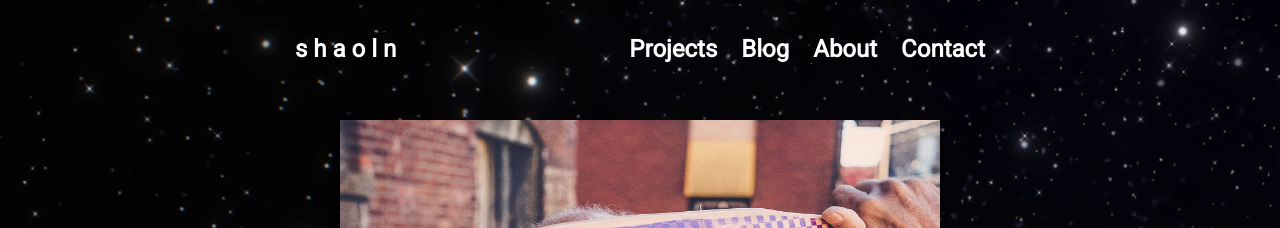
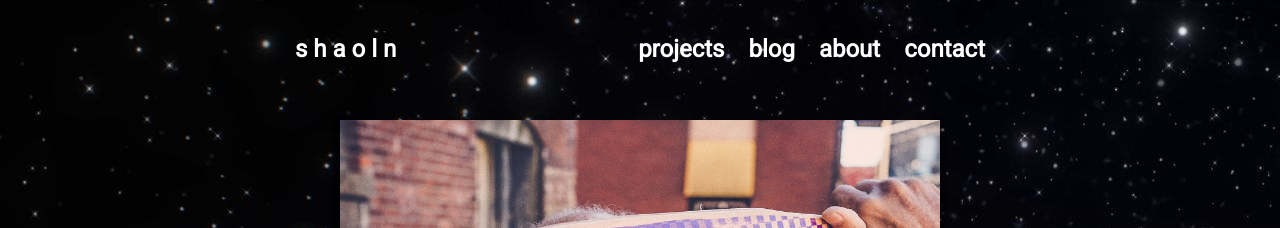
Before and after one commit to shaolnbeats/shaolnbeats.github.io, a Jekyll site: the page built from index.md, in a window 1280 px wide. Shown: the top 228 px of the page. Built offline with Jekyll 4.4.1, drawn with Linux system fonts in a browser that asks for light colours; nearby versions of some CDN libraries.

```diff
--- a/_data/settings.yml
+++ b/_data/settings.yml
@@ -2,10 +2,10 @@
 # General Site Settings
 
 menu:
-- {name: 'Projects', url: ''}
-- {name: 'Blog',     url: 'blog'}
-- {name: 'About',    url: 'about'}
-- {name: 'Contact',  url: 'contact'}
+- {name: 'projects', url: ''}
+- {name: 'blog',     url: 'blog'}
+- {name: 'about',    url: 'about'}
+- {name: 'contact',  url: 'contact'}
 
 #-------------------------------
 # Projects Section
```
